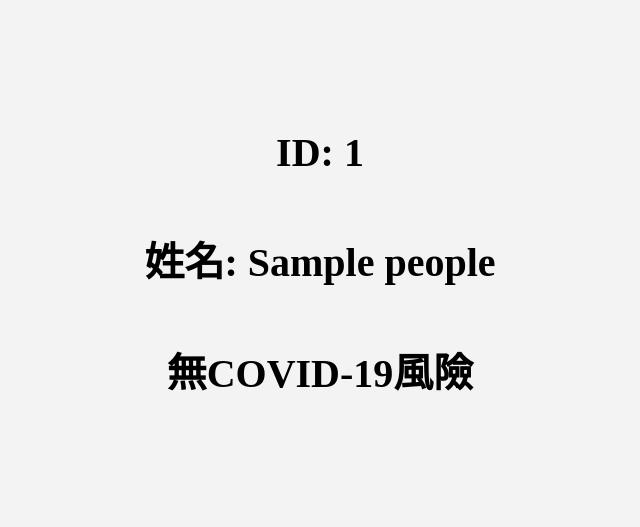
After one commit to na-fi/ECG-DATABASE, a Flask app: page /realtime in a window 1280 px wide. The commit adds this page. Shown: the top 527 px of the page, without its empty margins (320-960 px from the left). Run offline with Flask 2, Linux system fonts and the light colour scheme; tables that the repository leaves empty or names only in its code hold one stand-in row (values such as "Sample post"); data that the repository does not hold is empty; some libraries are stand-ins or nearby versions.

Commit message:
real time demo implementation

```diff
--- a/SQLrequest.py
+++ b/SQLrequest.py
@@ -48,7 +48,6 @@ def create():
         "CREATE TABLE tb (ID int NOT NULL, COVID enum('T', 'F'), TIME datetime NOT NULL, LOCATION varchar(255) NOT NULL)")
 
 
-
 def process(data):
     str2 = data.split()
     push(str2[0], str2[1], datetime.now(), LOCATION)
--- a/app.py
+++ b/app.py
@@ -23,5 +23,15 @@ def home():
         return render_template('index.html', data=data)
 
 
+@app.route('/realtime')
+def new():
+    cur = mysql.connection.cursor()
+    result = cur.execute(
+        "Select people.ID, people.NAME, tb.COVID, tb.TIME, tb.LOCATION from tb, people Where tb.ID=people.ID ORDER BY tb.TIME desc limit 1")
+    if result > 0:
+        data = cur.fetchall()
+        return render_template('realtime.html', data=data)
+
+
 if __name__ == '__main__':
     app.run(debug=True)
--- a/static/css/template.css
+++ b/static/css/template.css
@@ -10,3 +10,9 @@ body {
     margin: 0 auto;
     background-color: #F3F3F3;
 }
+
+h1{
+    font-size: 40px;
+    font-weight: bold;
+    color:black;
+}
--- /dev/null
+++ b/templates/realtime.html
@@ -0,0 +1,28 @@
+<!DOCTYPE html>
+
+<head>
+    <link rel="stylesheet" href="{{ url_for('static',filename='css/template.css') }}">
+</head>
+
+<body>
+    <script>
+        function timedRefresh(timeoutPeriod) {
+                setTimeout("location.reload(true);", timeoutPeriod);
+        }
+        window.onload = timedRefresh(1000);
+    </script>
+
+    <div id="container">
+
+        {% if data[0][2] == 'T' %}
+        <h1>ID: {{data[0][0]}}</h1>
+        <h1>姓名: {{data[0][1]}}</h1>
+        <h1>COVID-19高風險群，請進行快篩</h1>
+        {% else %}
+        <h1>ID: {{data[0][0]}}</h1>
+        <h1>姓名: {{data[0][1]}}</h1>
+        <h1>無COVID-19風險</h1>
+        {% endif %}
+
+    </div>
+</body>
```
